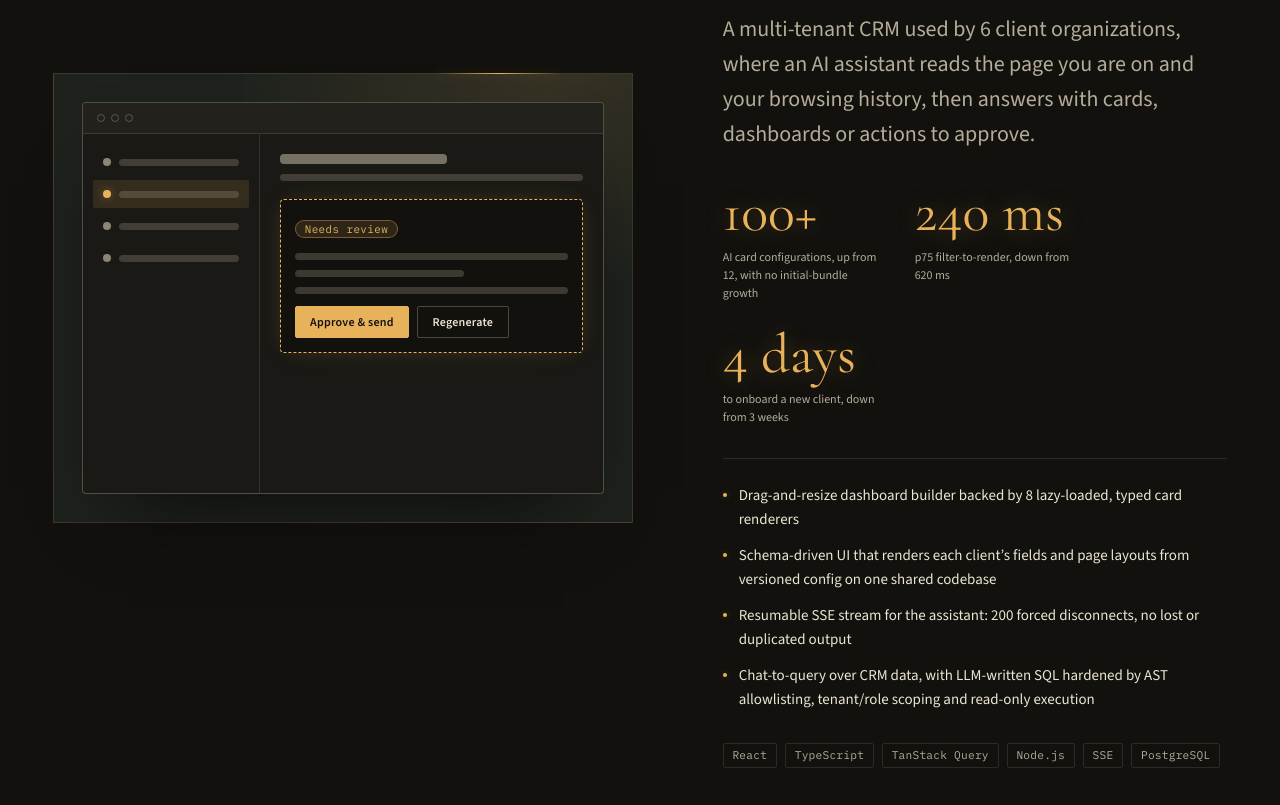
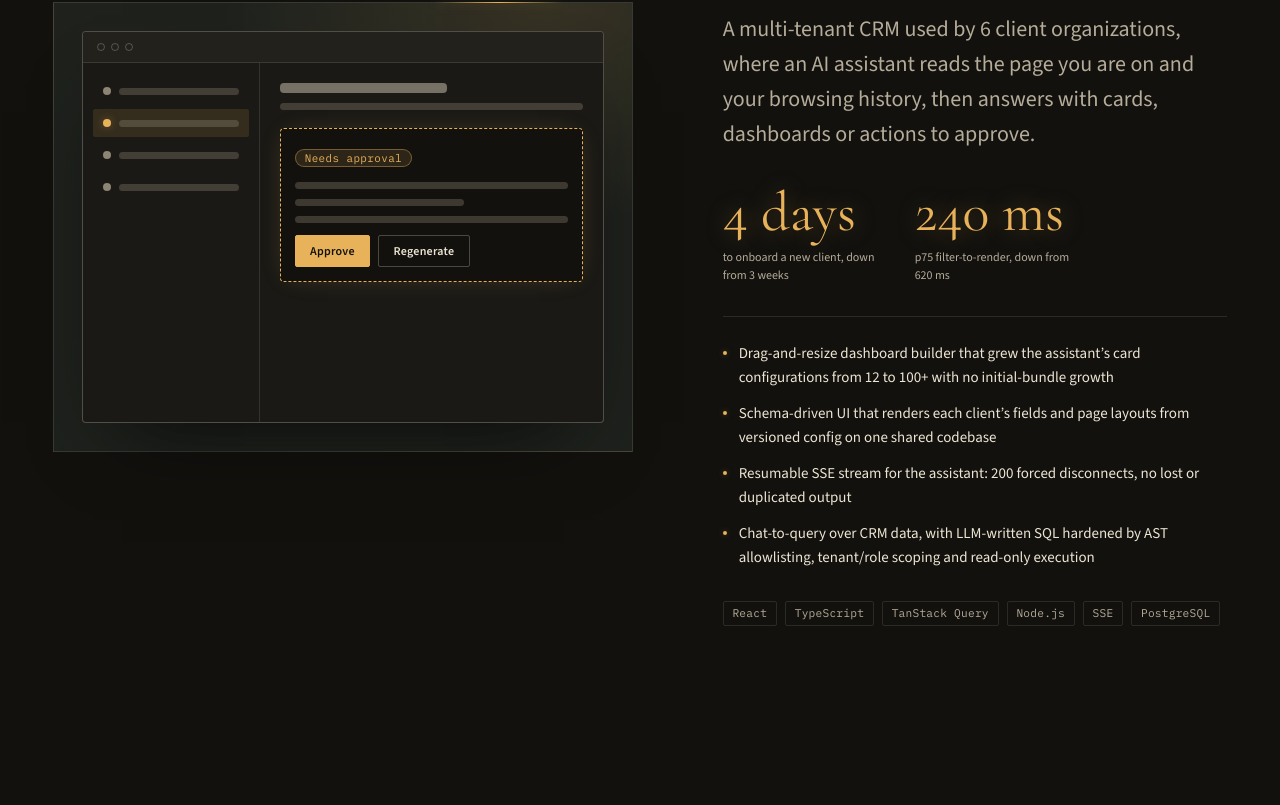
Before and after one commit to 1233198063/my-portfolio, a React (Create React App) app: page / in a window 1280 px wide. Shown: the part 1535-2340 px from the top of the page. Built offline with nearby package versions, Linux system fonts and the light colour scheme.

Commit message:
update experience

```diff
--- a/src/components/Experience.css
+++ b/src/components/Experience.css
@@ -48,6 +48,13 @@
   font-weight: 300;
   font-size: var(--text-lg);
   color: var(--color-text-soft);
+}
+
+/* Optional one-paragraph context for the role, read before the bullets */
+.job__summary {
+  max-width: 64ch;
+  margin-top: var(--space-4);
+  color: var(--color-text);
 }
 
 .job__achievements {
--- a/src/components/Experience.js
+++ b/src/components/Experience.js
@@ -21,6 +21,7 @@ function Job({ job, defaultOpen }) {
       <div className="job__body">
         <h3 className="job__company">{job.company}</h3>
         <p className="job__role">{job.role}</p>
+        {job.summary && <p className="job__summary">{job.summary}</p>}
 
         <ul className="job__achievements">
           {lead.map((item) => (
--- a/src/components/WorkspaceDemo.js
+++ b/src/components/WorkspaceDemo.js
@@ -2,18 +2,18 @@ import { useEffect, useState } from "react";
 import usePrefersReducedMotion from "../hooks/usePrefersReducedMotion";
 import "./Demos.css";
 
-const CONVERSATIONS = ["Conversation 1", "Conversation 2", "Conversation 3", "Conversation 4"];
+const REQUESTS = ["Request 1", "Request 2", "Request 3", "Request 4"];
 const DRAFT_MS = 1600;
 
 const STATUS = {
-  drafting: { pill: "Drafting…", tone: "sage", text: "Drafting a reply" },
-  ready: { pill: "Needs review", tone: "accent", text: "Draft ready for review" },
-  sent: { pill: "Sent", tone: "sage", text: "Reply approved and sent" },
-  cancelled: { pill: "Cancelled", tone: "muted", text: "Drafting cancelled" },
+  drafting: { pill: "Thinking…", tone: "sage", text: "Assistant is preparing an action" },
+  ready: { pill: "Needs approval", tone: "accent", text: "Action ready for approval" },
+  sent: { pill: "Approved", tone: "sage", text: "Action approved and applied" },
+  cancelled: { pill: "Cancelled", tone: "muted", text: "Request cancelled" },
 };
 
-// A small state machine that mirrors the real workspace's human-in-the-loop flow:
-// the AI drafts, a person reviews, and can approve, cancel or retry.
+// A small state machine that mirrors the CRM assistant's human-in-the-loop flow:
+// the AI proposes an action, a person reviews it, and can approve, cancel or retry.
 export default function WorkspaceDemo() {
   const reduced = usePrefersReducedMotion();
   const [active, setActive] = useState(1);
@@ -45,8 +45,8 @@ export default function WorkspaceDemo() {
       </div>
 
       <div className="demo__body">
-        <div className="demo__queue" role="group" aria-label="Conversation queue">
-          {CONVERSATIONS.map((name, i) => (
+        <div className="demo__queue" role="group" aria-label="Assistant requests">
+          {REQUESTS.map((name, i) => (
             <button
               key={name}
               type="button"
@@ -83,7 +83,7 @@ export default function WorkspaceDemo() {
               {status === "ready" && (
                 <>
                   <button type="button" className="demo__btn demo__btn--solid" onClick={() => setStatus("sent")}>
-                    Approve &amp; send
+                    Approve
                   </button>
                   <button type="button" className="demo__btn" onClick={startDraft}>
                     Regenerate
@@ -97,7 +97,7 @@ export default function WorkspaceDemo() {
               )}
               {status === "sent" && (
                 <button type="button" className="demo__btn" onClick={startDraft}>
-                  Draft another
+                  Ask again
                 </button>
               )}
             </div>
--- a/src/data/content.js
+++ b/src/data/content.js
@@ -35,12 +35,11 @@ export const featuredProjects = [
     summary:
       "A multi-tenant CRM used by 6 client organizations, where an AI assistant reads the page you are on and your browsing history, then answers with cards, dashboards or actions to approve.",
     stats: [
-      { value: "100+", label: "AI card configurations, up from 12, with no initial-bundle growth" },
+      { value: "4 days", label: "to onboard a new client, down from 3 weeks" },
       { value: "240 ms", label: "p75 filter-to-render, down from 620 ms" },
-      { value: "4 days", label: "to onboard a new client, down from 3 weeks" },
     ],
     highlights: [
-      "Drag-and-resize dashboard builder backed by 8 lazy-loaded, typed card renderers",
+      "Drag-and-resize dashboard builder that grew the assistant’s card configurations from 12 to 100+ with no initial-bundle growth",
       "Schema-driven UI that renders each client’s fields and page layouts from versioned config on one shared codebase",
       "Resumable SSE stream for the assistant: 200 forced disconnects, no lost or duplicated output",
       "Chat-to-query over CRM data, with LLM-written SQL hardened by AST allowlisting, tenant/role scoping and read-only execution",
```
Also changed, not shown: 1 other file (tests, documents, lock files or other folders).
